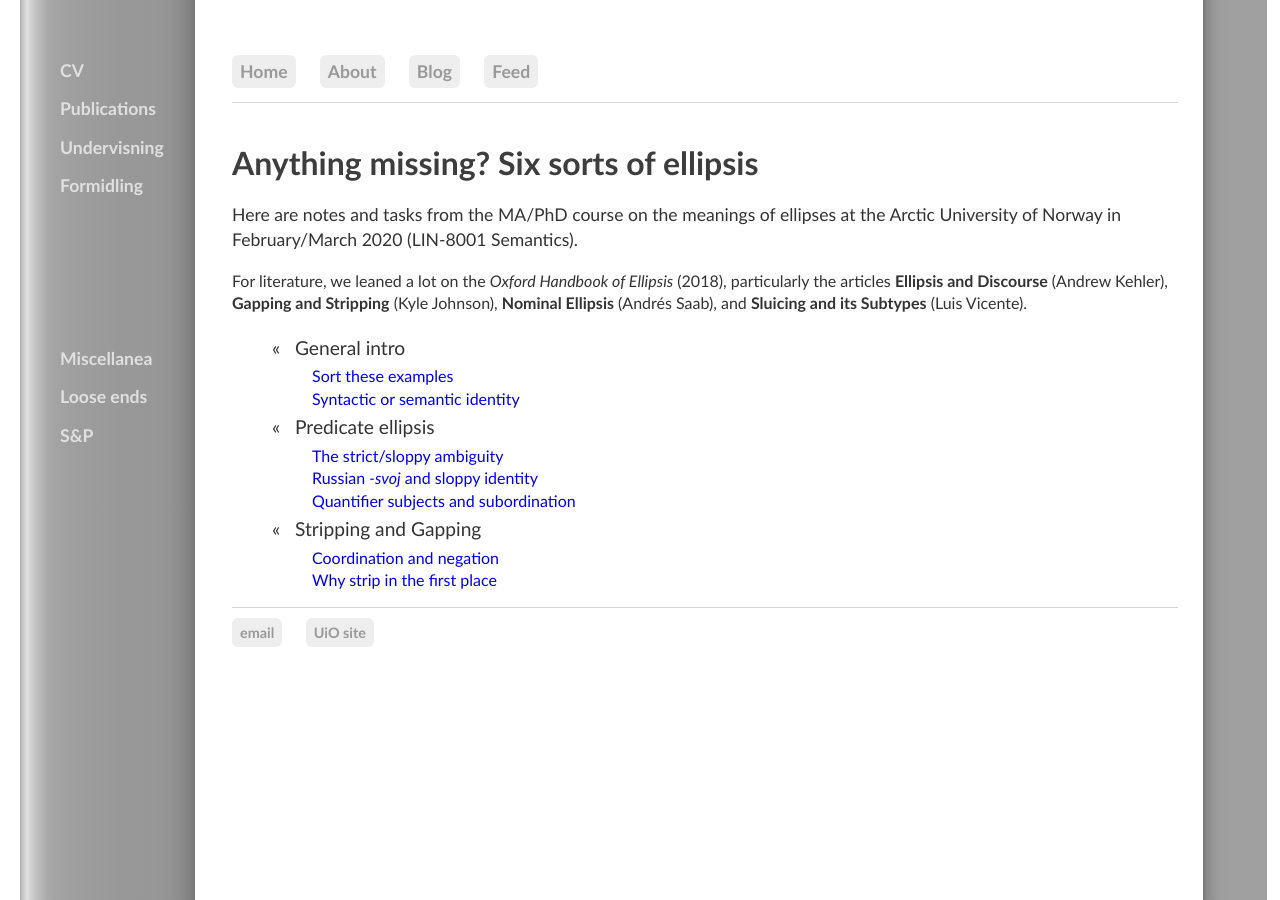
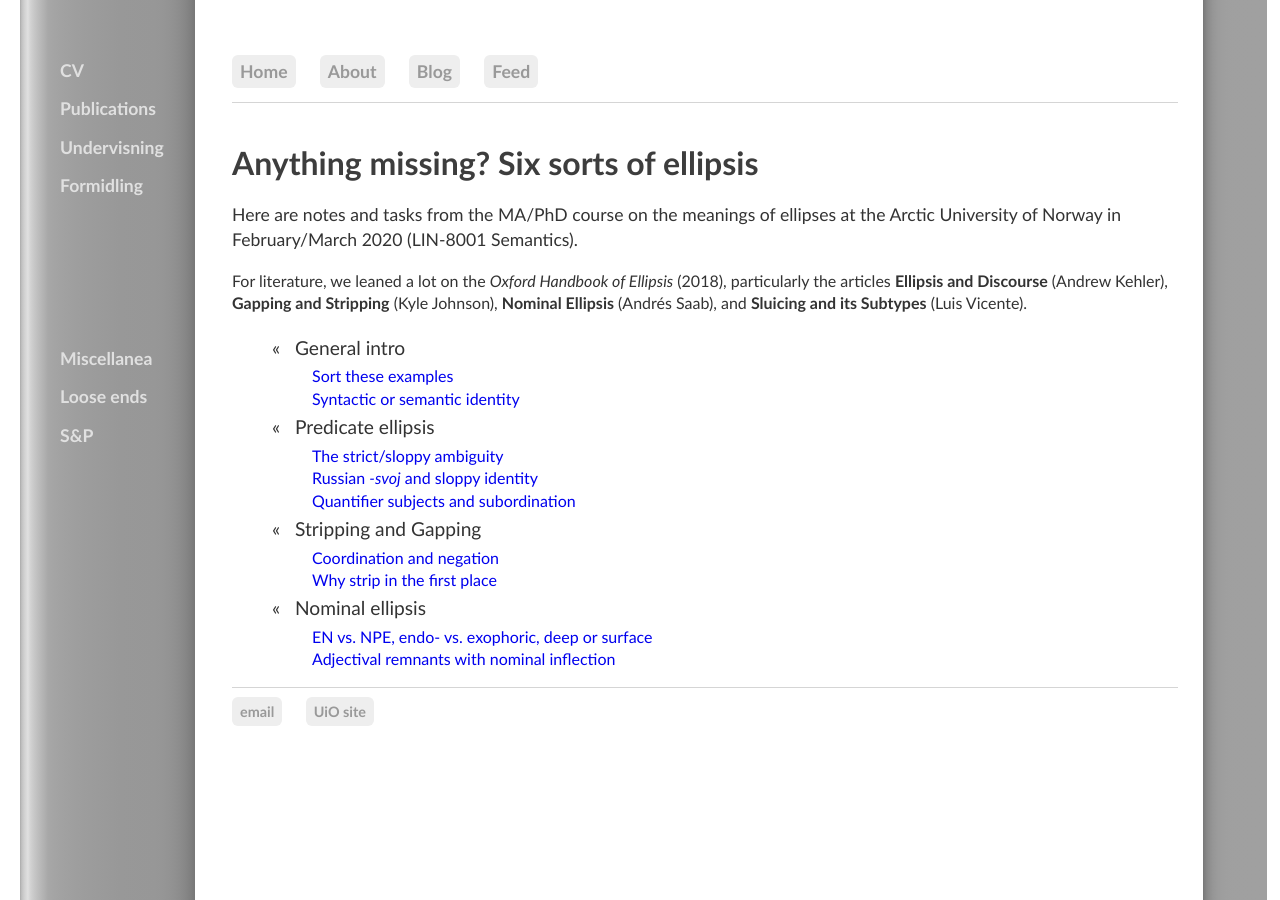
Before and after one commit to kjelljs/kjelljs.github.io, a Jekyll site: the page built from courses/ellipsis/index.html, in a window 1280 px wide. Built offline with Jekyll 4.4.1, drawn with Linux system fonts in a browser that asks for light colours.

Commit message:
Update index.html

```diff
--- a/courses/ellipsis/index.html
+++ b/courses/ellipsis/index.html
@@ -18,4 +18,7 @@ title: "Anything missing? Six sorts of ellipsis"
 <li id="blogposts">&laquo; &nbsp; Stripping and Gapping</li><ul>
   <li><a href="/courses/ellipsis/coneg.html">Coordination and negation</a></li>
   <li><a href="/courses/ellipsis/whystrip.html">Why strip in the first place</a></li></ul></li>
+<li id="blogposts">&laquo; &nbsp; Nominal ellipsis</li><ul>
+  <li><a href="/courses/ellipsis/exo.html">EN vs. NPE, endo- vs. exophoric, deep or surface</a></li>
+  <li><a href="/courses/ellipsis/norw.html">Adjectival remnants with nominal inflection</a></li></ul></li>
 </ul>
```
